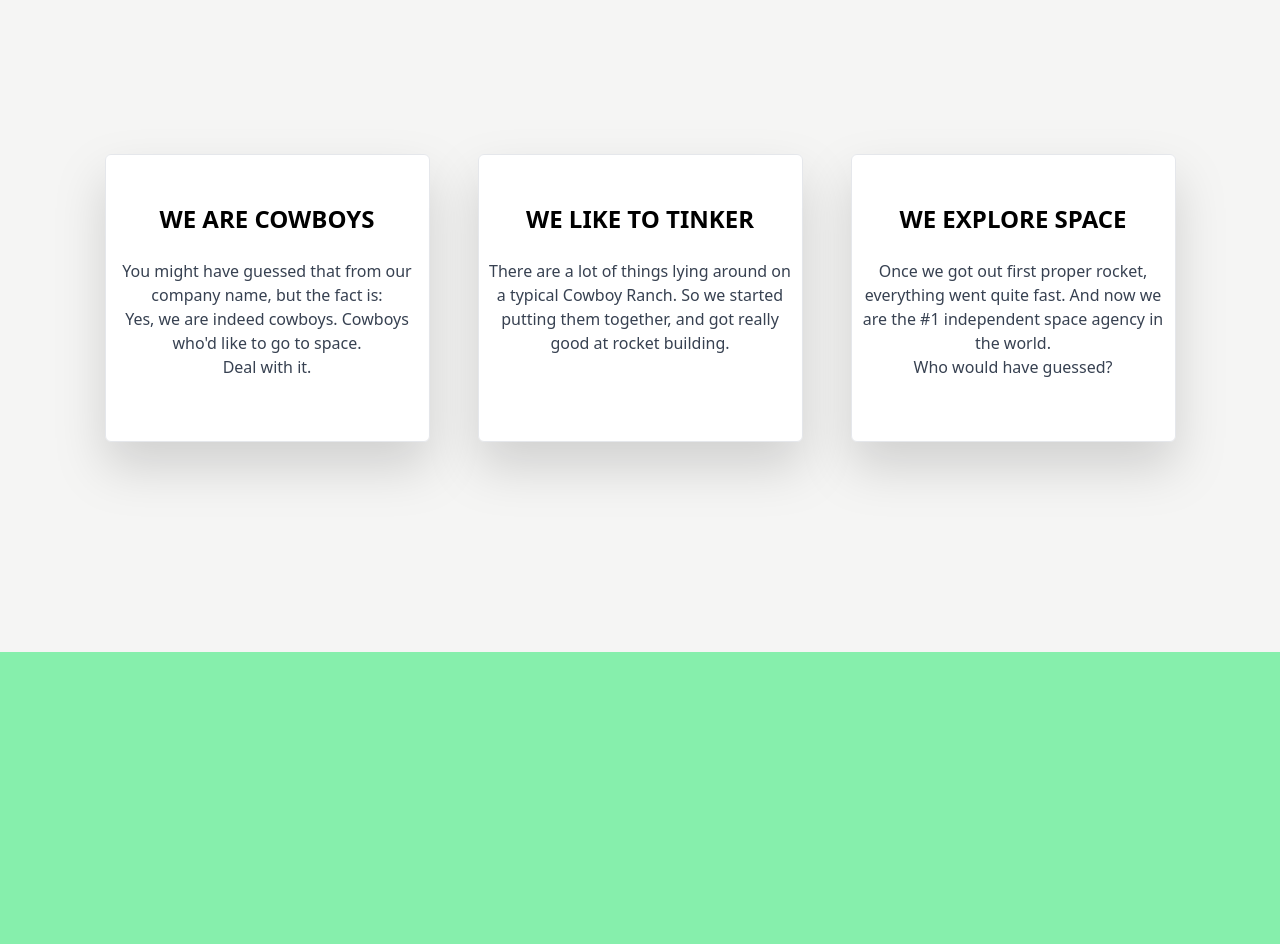
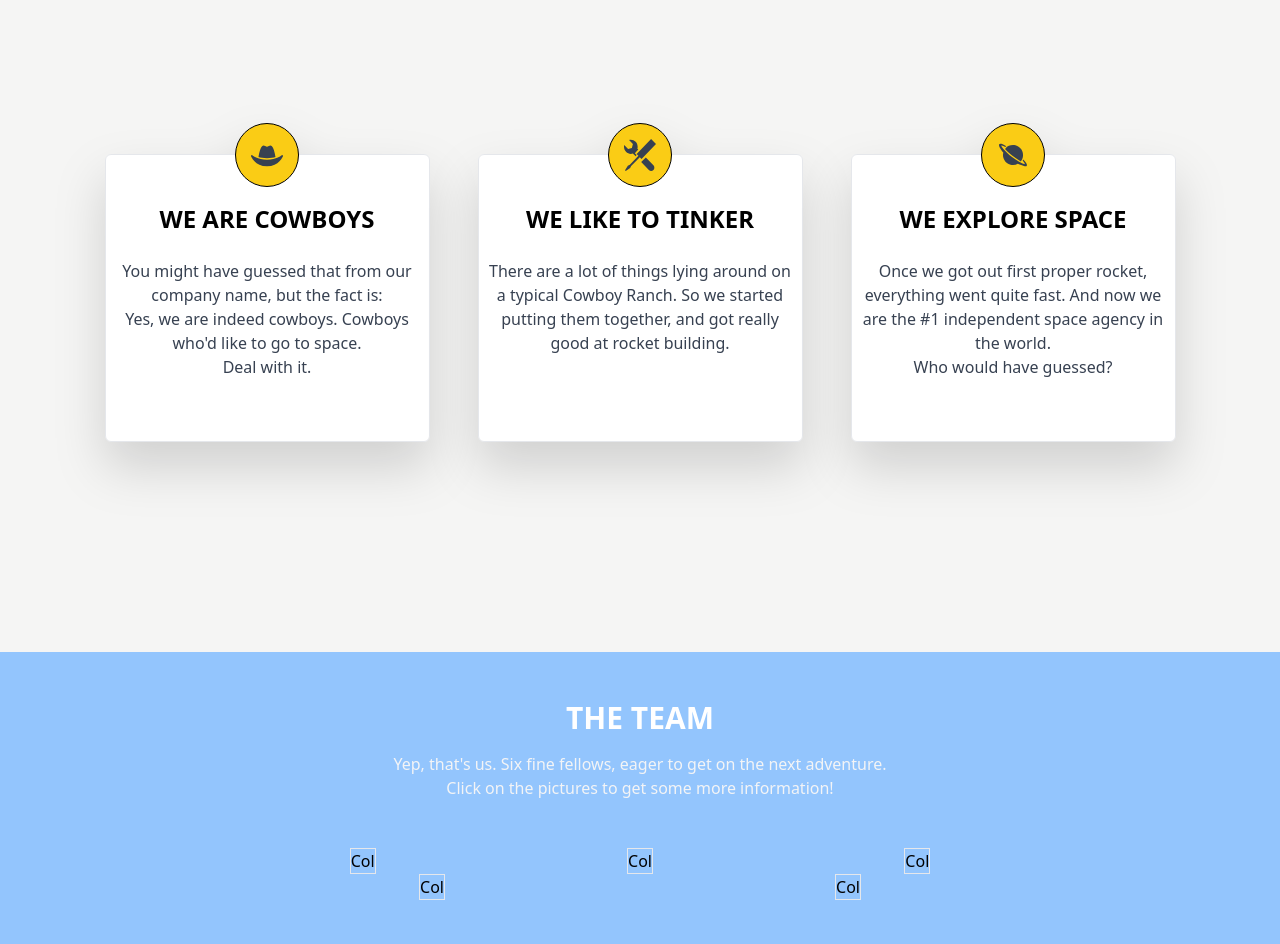
Before and after one commit to jakubabrahoim/space-cowboys, a React (Create React App) app: page / in a window 1280 px wide. Shown: the part 948-1892 px from the top of the page. Built offline with nearby package versions, Linux system fonts and the light colour scheme.

Commit message:
facts + team page

```diff
--- a/package.json
+++ b/package.json
@@ -12,6 +12,7 @@
     "@types/react-dom": "^18.0.6",
     "react": "^18.2.0",
     "react-dom": "^18.2.0",
+    "react-icons": "^4.4.0",
     "react-scripts": "5.0.1",
     "typescript": "^4.7.4",
     "web-vitals": "^2.1.4"
--- a/src/App.tsx
+++ b/src/App.tsx
@@ -1,4 +1,9 @@
 import React from 'react';
+
+import { IconContext } from 'react-icons';
+import { FaHatCowboy } from 'react-icons/fa';
+import { GoTools } from 'react-icons/go';
+import { IoMdPlanet } from 'react-icons/io';
 
 function App() {
 
@@ -52,7 +57,7 @@ function App() {
                 </div>
 
                 <div className='flex flex-row justify-center items-center h-[500px] mt-12'>
-                    <div className='border border-gray-200 bg-white rounded-md drop-shadow-2xl h-72 w-[325px] mx-6'>
+                    <div className='border border-gray-200 bg-white rounded-md drop-shadow-2xl h-72 w-[325px] mx-6 relative'>
                         <h2 className='text-2xl text-center font-bold text-black mt-12 mb-6'>WE ARE COWBOYS</h2>
                         <p className='text-gray-700 text-center'>
                             You might have guessed that from our <br/>
@@ -61,8 +66,13 @@ function App() {
                             who'd like to go to space. <br/>
                             Deal with it.
                         </p>
+                        <div className='rounded-full w-16 h-16 border border-black bg-yellow-400 flex flex-row items-center justify-center absolute top-[-32px] right-[130px]'>
+                            <IconContext.Provider value={{className: 'text-gray-700 w-8 h-8'}}>
+                                <FaHatCowboy></FaHatCowboy>
+                            </IconContext.Provider>
+                        </div>
                     </div>
-                    <div className='border border-gray-200 bg-white rounded-md drop-shadow-2xl h-72 w-[325px] mx-6'>
+                    <div className='border border-gray-200 bg-white rounded-md drop-shadow-2xl h-72 w-[325px] mx-6 relative'>
                         <h2 className='text-2xl text-center font-bold text-black mt-12 mb-6'>WE LIKE TO TINKER</h2>
                         <p className='text-gray-700 text-center'>
                             There are a lot of things lying around on <br/>
@@ -70,8 +80,13 @@ function App() {
                             putting them together, and got really <br/>
                             good at rocket building.
                         </p>
+                        <div className='rounded-full w-16 h-16 border border-black bg-yellow-400 flex flex-row items-center justify-center absolute top-[-32px] right-[130px]'>
+                            <IconContext.Provider value={{className: 'text-gray-700 w-8 h-8'}}>
+                                <GoTools></GoTools>
+                            </IconContext.Provider>
+                        </div>
                     </div>
-                    <div className='border border-gray-200 bg-white rounded-md drop-shadow-2xl h-72 w-[325px] mx-6'>
+                    <div className='border border-gray-200 bg-white rounded-md drop-shadow-2xl h-72 w-[325px] mx-6 relative'>
                         <h2 className='text-2xl text-center font-bold text-black mt-12 mb-6'>WE EXPLORE SPACE</h2>
                         <p className='text-gray-700 text-center'>
                             Once we got out first proper rocket, <br/>
@@ -80,14 +95,42 @@ function App() {
                             the world. <br/>
                             Who would have guessed?
                         </p>
+                        <div className='rounded-full w-16 h-16 border border-black bg-yellow-400 flex flex-row items-center justify-center absolute top-[-32px] right-[130px]'>
+                            <IconContext.Provider value={{className: 'text-gray-700 w-8 h-8'}}>
+                                <IoMdPlanet></IoMdPlanet>
+                            </IconContext.Provider>
+                        </div>
                     </div>
                 </div>
 
             </section>
 
-
-            <section className='bg-green-300 h-screen'>
-
+            {/* TEAM PAGE */}
+            <section className='bg-blue-300 h-screen'>
+                <div className='flex flex-col items-center'>
+                    <h2 className='text-3xl font-bold text-white mt-12'>THE TEAM</h2>
+                    <p className='text-gray-100 text-center mt-4'>
+                        Yep, that's us. Six fine fellows, eager to get on the next adventure. <br/>
+                        Click on the pictures to get some more information!
+                    </p>
+                </div>
+                <div className='grid grid-cols-12 mx-56 justify-items-center mt-12'>
+                    <div className='col-span-4 border'>
+                        Col
+                    </div>
+                    <div className='col-span-4 border'>
+                        Col
+                    </div>
+                    <div className='col-span-4 border'>
+                        Col
+                    </div>
+                    <div className='col-span-6 border'>
+                        Col
+                    </div>
+                    <div className='col-span-6 border'>
+                        Col
+                    </div>
+                </div>
             </section>
 
             <section className='bg-pink-300 h-screen'>
```
Also changed, not shown: 1 other file (tests, documents, lock files or other folders).
